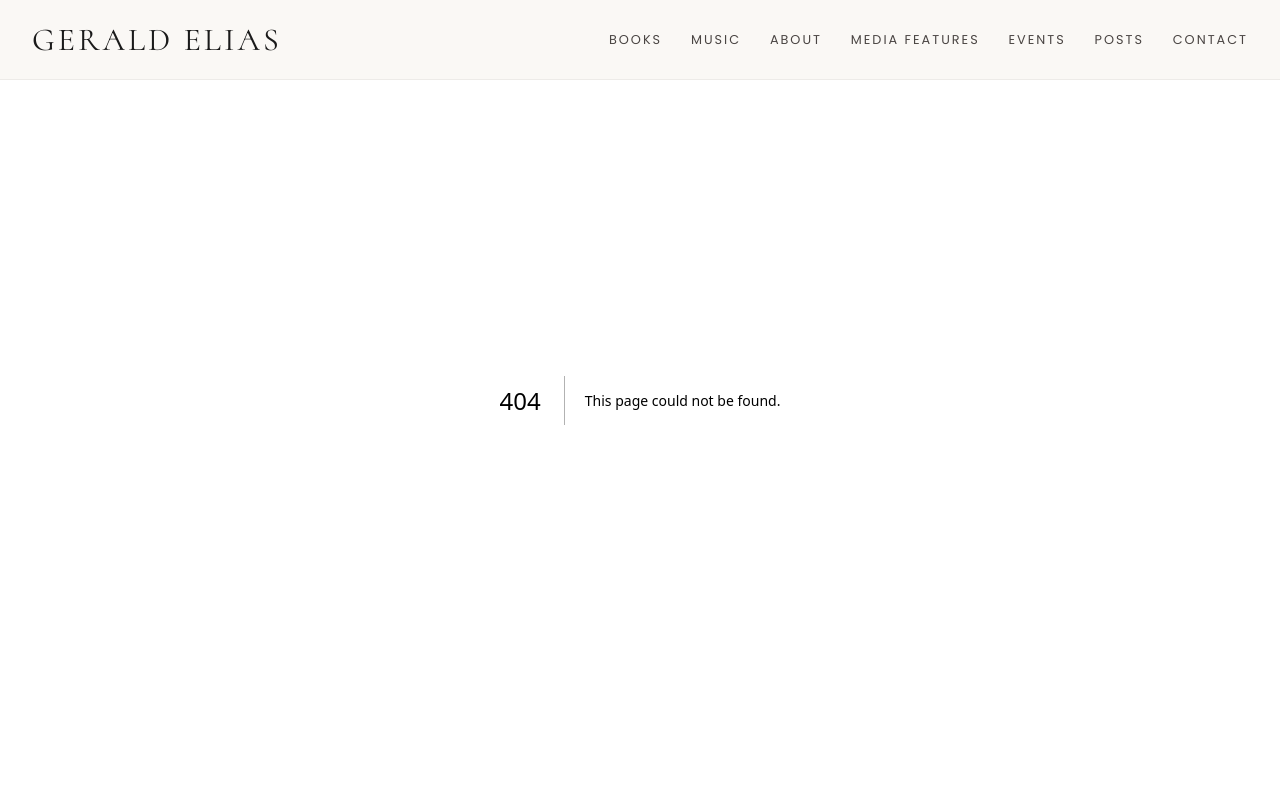
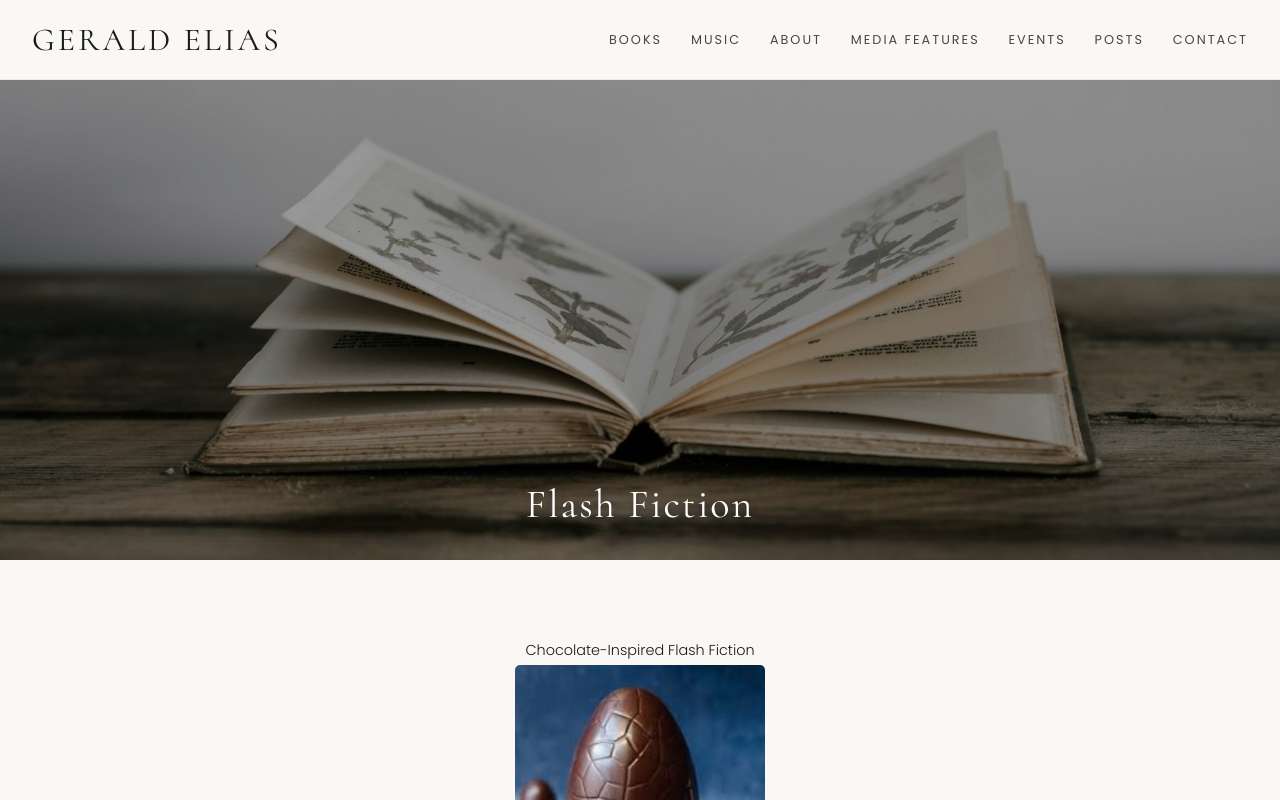
Before and after one commit to konstantinstanmeyer/gerald-elias-new, a Next.js app: page /flash-fiction in a window 1280 px wide. Before the commit this address had no page. Shown: the top 800 px of the page. Built offline with nearby package versions, Linux system fonts and the light colour scheme.

Commit message:
flash fiction rework

```diff
--- a/app/free-story/page.js
+++ b/app/flash-fiction/page.js
@@ -3,10 +3,10 @@
 import Landing from "@/components/Landing"
 import MDX from '@/markdown/free-story.mdx'
 
-export default function FreeStory(){
+export default function FlashFiction(){
     return (
       <main className="blog-post" id="free-story">
-        <Landing imageUrl='/open-book.jpg' />
+        <Landing name="Flash Fiction" imageUrl='/open-book.jpg' />
         <section id="bonbons" className="blog-content">
           <MDX />
         </section>
--- a/app/globals.css
+++ b/app/globals.css
@@ -319,9 +319,6 @@ textarea {
   flex-direction: column;
 }
 
-/* ==========================================================================
-   Landing / Hero Section
-   ========================================================================== */
 #landing {
   width: 100vw;
   min-height: 100vh;
@@ -2253,9 +2250,6 @@ button:disabled {
   margin-top: -1rem;
 }
 
-/* ==========================================================================
-   Media Queries
-   ========================================================================== */
 @media (max-width: 1000px) {
   #navbar {
     display: none;
@@ -2266,6 +2260,10 @@ button:disabled {
     padding: 12vh 6% 6vh;
     gap: var(--space-xl);
     min-height: auto;
+  }
+
+  #free-story .general-landing {
+    height: 30vh;
   }
 
   #landing-text {
--- a/components/MobileNav.jsx
+++ b/components/MobileNav.jsx
@@ -64,8 +64,8 @@ export default function MobileNav() {
           <Link href="/books" onClick={closeMenu}>
             Books
           </Link>
-          <Link href="/free-story" onClick={closeMenu}>
-            Free Story
+          <Link href="/flash-fiction" onClick={closeMenu}>
+            Flash Fiction
           </Link>
           <a
             href="https://www.goodreads.com/goodreadscomauthorgeraldelias"
--- a/util/options.js
+++ b/util/options.js
@@ -34,8 +34,8 @@ const books = [
         url: '/books'
     },
     {
-        name: 'FREE STORY',
-        url: '/free-story'
+        name: 'FLASH FICTION',
+        url: '/flash-fiction'
     },
     {
         name: 'GOODREADS',
```
